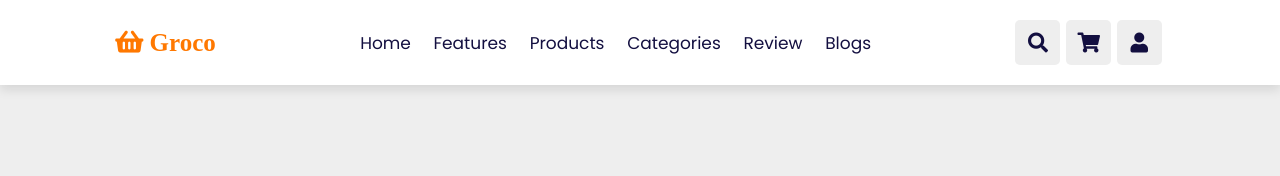
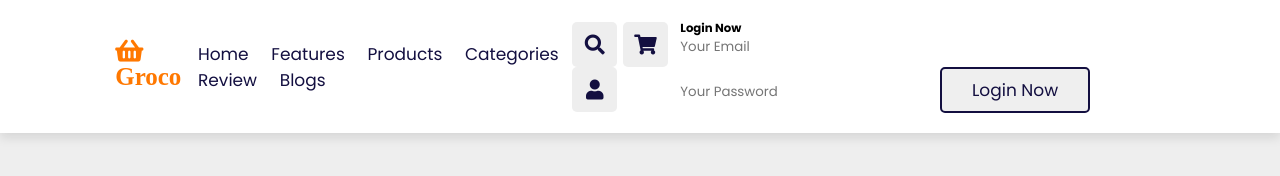
Before and after one commit to O-Julia-O/add_to_cart_shopping, a plain HTML site: page index.html in a window 1280 px wide. Drawn offline with Linux system fonts and the light colour scheme.

Commit message:
login html

```diff
--- a/index.html
+++ b/index.html
@@ -67,6 +67,13 @@
             <div class="total">total : $19.69/-</div>
             <a href="#" class="btn">check out</a>
         </div>
+
+        <form action="" class="login-form">
+            <h3>login now</h3>
+            <input type="email" placeholder="your email" class="box">
+            <input type="password" placeholder="your password" class="box">
+            <input type="submit" value="login now" class="btn">
+        </form>
     </header>
 
 
```
